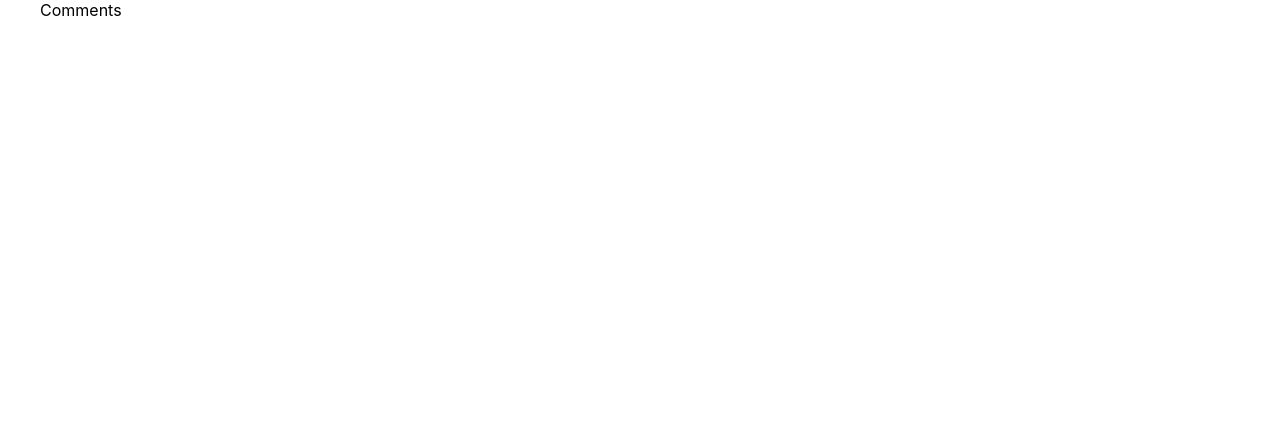
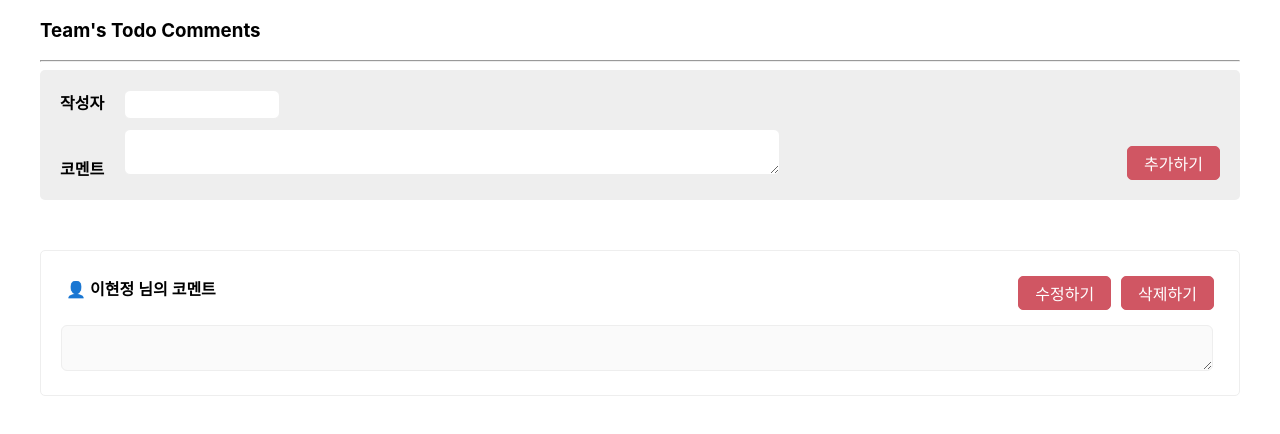
Before and after one commit to dkaodkaork/Team-Todo-HW, a React (Create React App) app: page /detail/1 in a window 1280 px wide. Shown: the top 434 px of the page. Built offline with nearby package versions, Linux system fonts and the light colour scheme.

Commit message:
style : finish comments Layout

```diff
--- /dev/null
+++ b/src/components/detail/comments/AddComments.jsx
@@ -0,0 +1,29 @@
+import React from "react";
+//style
+import classes from "./AddComments.module.css";
+//components
+import Button from "../../elements/Button";
+
+const AddComments = () => {
+  return (
+    <div>
+      <h3>Team's Todo Comments</h3>
+      <hr />
+      <form className={classes.addbox}>
+        <div className={classes.input_box}>
+          <div>
+            <label htmlFor="title">작성자</label>
+            <input id="title" name="title" type="text" />
+          </div>
+          <div>
+            <label htmlFor="contents">코멘트</label>
+            <textarea id="contents" name="contents" type="text" />
+          </div>
+        </div>
+        <Button>추가하기</Button>
+      </form>
+    </div>
+  );
+};
+
+export default AddComments;
--- /dev/null
+++ b/src/components/detail/comments/AddComments.module.css
@@ -0,0 +1,40 @@
+.addbox {
+  /* margin: 20px 0px; */
+  margin-bottom: 50px;
+  background-color: #eee;
+  padding: 20px;
+  border-radius: 5px;
+  display: flex;
+  justify-content: space-between;
+  align-items: flex-end;
+}
+
+.input_box {
+  display: flex;
+  flex-direction: column;
+  justify-content: center;
+  gap: 10px;
+}
+
+label {
+  font-weight: 600;
+  font-size: 16px;
+}
+
+input {
+  margin-left: 20px;
+  width: 150px;
+  height: 25px;
+  border-radius: 6px;
+  border: 1px solid #eee;
+  outline: none;
+}
+
+textarea {
+  margin-left: 20px;
+  width: 650px;
+  height: 40px;
+  border-radius: 6px;
+  border: 1px solid #eee;
+  outline: none;
+}
--- a/src/components/detail/comments/Comments.jsx
+++ b/src/components/detail/comments/Comments.jsx
@@ -1,7 +1,34 @@
 import React from "react";
+//style
+import classes from "./Comments.module.css";
+//components
+import AddComments from "./AddComments";
+import Card from "../../elements/Card";
+import Button from "../../elements/Button";
 
-const Comments = () => {
-  return <div>Comments</div>;
+const CommentsList = () => {
+  return (
+    <div>
+      <AddComments />
+      <Card className={classes.comment_wrap}>
+        <form className={classes.comment_box}>
+          <div className={classes.comment_header}>
+            <label>👤 이현정 님의 코멘트</label>
+            <div className={classes.btn}>
+              <Button>수정하기</Button>
+              <Button>삭제하기</Button>
+            </div>
+          </div>
+          <textarea
+            name="comment"
+            type="text"
+            className={classes.comment}
+            disabled
+          />
+        </form>
+      </Card>
+    </div>
+  );
 };
 
-export default Comments;
+export default CommentsList;
--- a/src/components/detail/comments/Comments.module.css
+++ b/src/components/detail/comments/Comments.module.css
@@ -0,0 +1,35 @@
+.comment_wrap {
+  margin-top: 20px;
+  border: 2px solid #eee;
+}
+
+.comment_box {
+  padding: 20px;
+}
+
+.comment_header {
+  display: flex;
+  justify-content: space-between;
+  padding: 5px;
+  margin-bottom: 10px;
+}
+
+label {
+  font-weight: 600;
+  font-size: 16px;
+}
+
+.btn {
+  display: flex;
+  justify-content: flex-end;
+  gap: 10px;
+}
+
+.comment {
+  margin: 0;
+  width: 99%;
+  height: 40px;
+  border-radius: 6px;
+  border: 1px solid #eee;
+  outline: none;
+}
--- a/src/components/elements/Button.modules.css
+++ b/src/components/elements/Button.module.css
@@ -1,6 +1,7 @@
 .button {
   font: inherit;
   border: 1px solid #d05663;
+  border-radius: 5px;
   background: #d05663;
   color: white;
   padding: 0.25rem 1rem;
--- /dev/null
+++ b/src/components/elements/Card.jsx
@@ -0,0 +1,10 @@
+import React from "react";
+import classes from "./Card.module.css";
+
+const Card = (props) => {
+  return (
+    <div className={`${classes.card} ${props.className}`}>{props.children}</div>
+  );
+};
+
+export default Card;
--- /dev/null
+++ b/src/components/elements/Card.module.css
@@ -0,0 +1,6 @@
+.card {
+  border-radius: 5px;
+  background: white;
+  border: 1px solid #eee;
+  box-shadow: 0 2px 8px raba(0, 0, 0, 0.26);
+}
```
